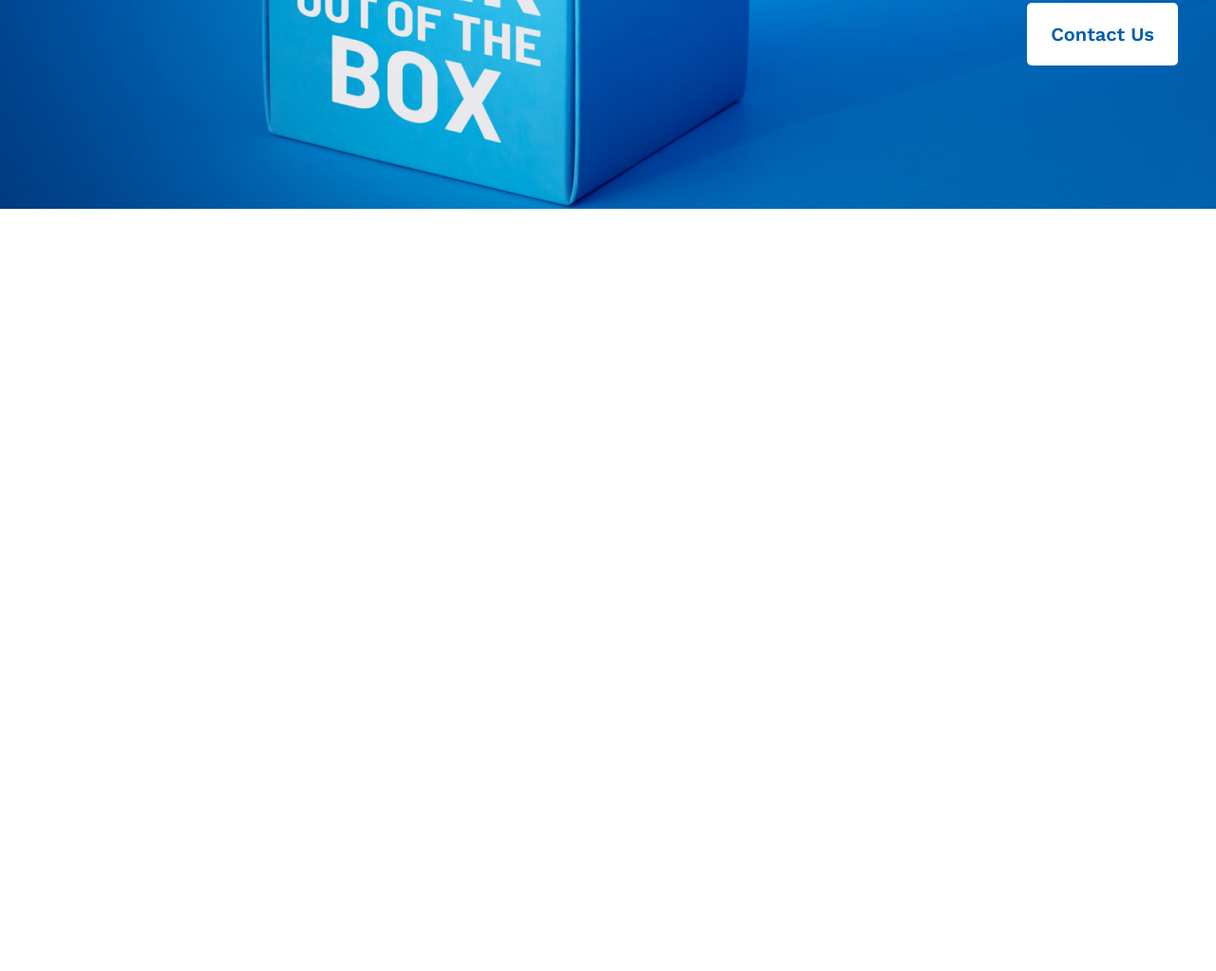
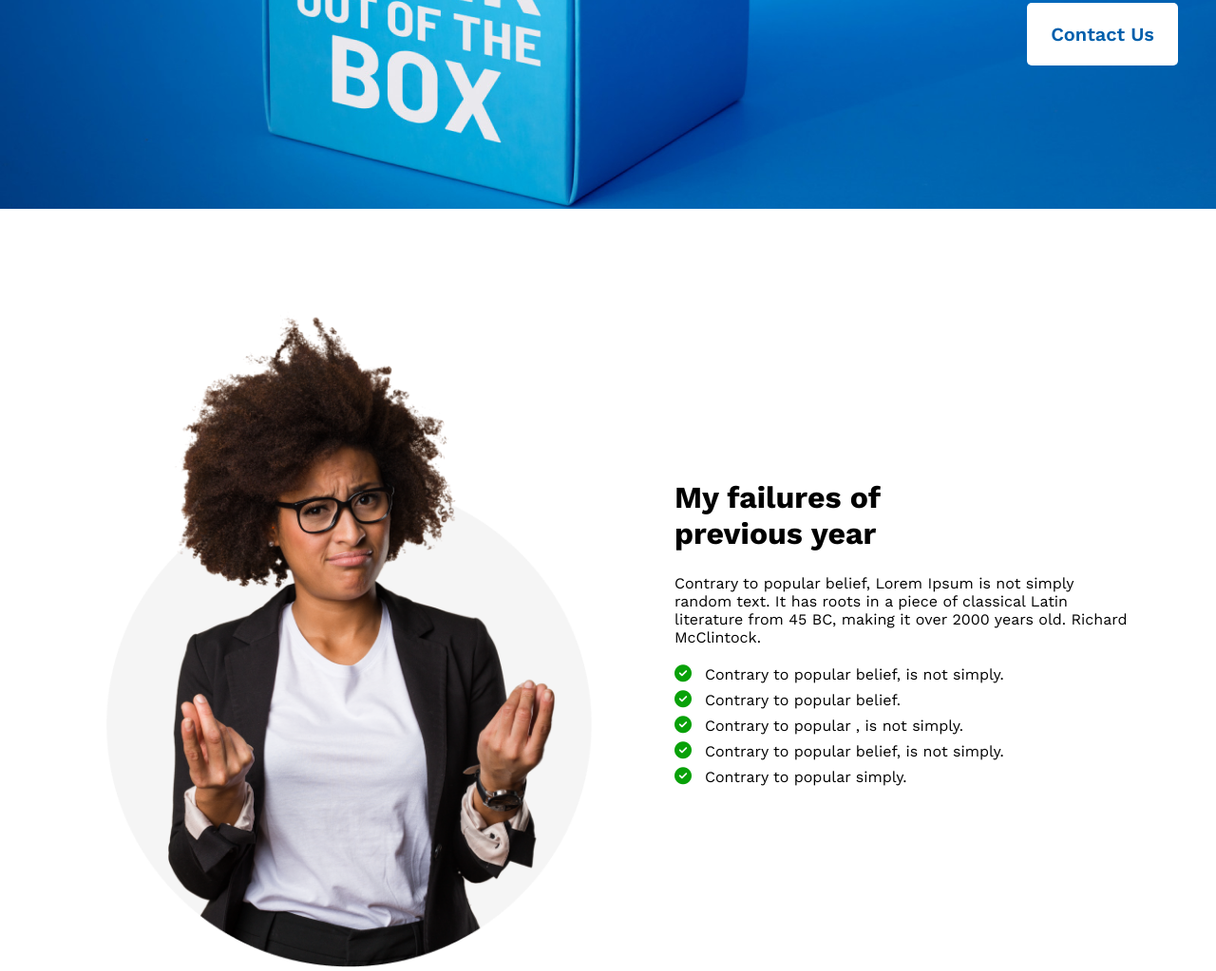
Before and after one commit to Armanhossain15/New-Year-New-Me-Website, a plain HTML site: page index.html in a window 1280 px wide. Shown: the part 588-1611 px from the top of the page at 95% size. Before the commit the page ends 907 px from the top, so only its background shows below. Drawn offline with nearby package versions, Linux system fonts and the light colour scheme.

Commit message:
added women section

```diff
--- a/index.html
+++ b/index.html
@@ -8,6 +8,7 @@
     <link rel="preconnect" href="https://fonts.googleapis.com">
     <link rel="preconnect" href="https://fonts.gstatic.com" crossorigin>
     <link href="https://fonts.googleapis.com/css2?family=Work+Sans:wght@400;600;700;800&display=swap" rel="stylesheet">
+    <script src="https://kit.fontawesome.com/4d9f91bc4c.js" crossorigin="anonymous"></script>
 </head>
 <body>
     <header>
@@ -22,7 +23,26 @@
         </div>
     </header>
     <main>
-
+            <!-- women section -->
+            <div class="women-section flex ">
+                <div class="women-img">
+                    <img src="images/person.png" alt="">
+                </div>
+                <div class="text">
+                    <h1 id="text-h1" style="margin-bottom: 24px;">My failures of <br> previous year</h1>
+                    <p style="font-size: 16px; font-weight: 400; margin-bottom: 20px;">
+                        Contrary to popular belief, Lorem Ipsum is not simply random text. It has roots in a piece of classical Latin literature from 45 BC, making it over 2000 years old. Richard McClintock.
+                    </p>
+                    <ul type="none">
+                        <li> <i class="fa-solid fa-circle-check"></i>Contrary to popular belief, is not simply.</li>
+                        <li> <i class="fa-solid fa-circle-check"></i>Contrary to popular belief.</li>
+                        <li> <i class="fa-solid fa-circle-check"></i>Contrary to popular , is not simply.</li>
+                        <li> <i class="fa-solid fa-circle-check"></i>Contrary to popular belief, is not simply.</li>
+                        <li><i class="fa-solid fa-circle-check"></i>Contrary to popular simply.</li>
+                    </ul>
+                </div>
+            </div>
+            <!-- women section -->
     </main>
     <footer>
 
--- a/style.css
+++ b/style.css
@@ -47,3 +47,30 @@
 }
 
 /* banner */
+
+/* women-section */
+.women-section{
+    width: 1100px;
+    height: auto;
+    margin: auto;
+    gap: 70px;
+}
+.women-section .women-img img{
+    width: 550px;
+    height: auto;
+}
+ul li{
+    margin-bottom: 8px;
+}
+ul i{
+    color: rgb(8, 161, 8);
+    margin-right: 14px;
+    font-size: 18px;
+}
+.text-h1{
+    font-size: 40px;
+    font-weight: 700;
+    line-height: 40px;
+
+}
+/* women-section */
```
